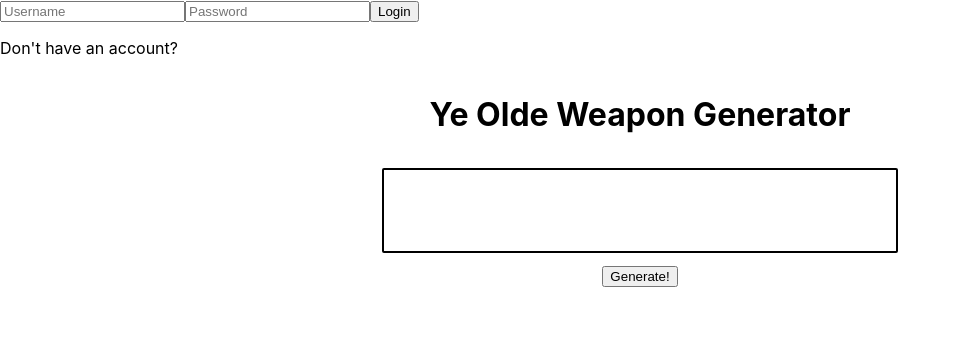
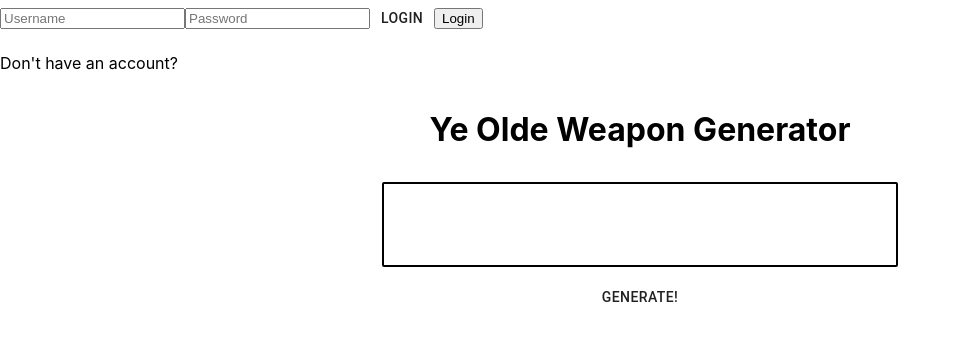
Before and after one commit to zheckert/legendary-weapon-generator, a React (Create React App) app in the folder client/: page / in a window 1280 px wide. Shown: the top 340 px of the page, without its empty margins (0-961 px from the left). Built offline with nearby package versions, Linux system fonts and the light colour scheme.

Commit message:
Began incorporating mui into project. currently login button doesnt work and theme is stock or default and needs to be updated. eventually I'll need to root everything else out and stuff but for now just getting some basic stuff in there

```diff
--- a/client/package.json
+++ b/client/package.json
@@ -3,6 +3,7 @@
   "version": "0.1.0",
   "private": true,
   "dependencies": {
+    "@material-ui/core": "^4.11.3",
     "@testing-library/jest-dom": "^5.11.6",
     "@testing-library/react": "^11.2.2",
     "@testing-library/user-event": "^12.6.0",
--- a/client/src/components/Current.js
+++ b/client/src/components/Current.js
@@ -1,5 +1,6 @@
 import React, { useContext } from "react"
 import { Context } from "./context/context"
+import { Button } from "@material-ui/core"
 
 export const Current = () => {
     const {weapon, generator, addFavorites} = useContext(Context)
@@ -15,8 +16,8 @@ export const Current = () => {
                 {weapon}
             </div>
             <div className="headerClass">
-                <button onClick={() => generator()}>Generate</button>
-                <button onClick={() => addFavorites(weapon, id)}>Save to Favorites</button>
+                <Button onClick={() => generator()}>Generate</Button>
+                <Button onClick={() => addFavorites(weapon, id)}>Save to Favorites</Button>
             </div>
         </div>
     )
--- a/client/src/components/Favorite.js
+++ b/client/src/components/Favorite.js
@@ -1,5 +1,6 @@
 import React, { useContext } from "react"
 import { Context } from "./context/context"
+import { Button } from "@material-ui/core"
 
 export const Favorite = (props) => {
     const {deleteWeapon} = useContext(Context)
@@ -10,7 +11,7 @@ export const Favorite = (props) => {
                 {props.name}
             </div>
             <div className="headerClass">
-                <button onClick={() => deleteWeapon(props._id)}>Remove from Favorites</button>
+                <Button variant="outlined" color="secondary" onClick={() => deleteWeapon(props._id)}>Remove</Button>
             </div>
         </div>
     )
--- a/client/src/components/Navbar.js
+++ b/client/src/components/Navbar.js
@@ -1,6 +1,7 @@
 import React, { useContext } from "react"
 import { UserContext } from "../components/context/UserProvider"
 import { Link } from "react-router-dom"
+import { Button } from "@material-ui/core"
 
 export const Navbar = () => {
 
@@ -11,6 +12,7 @@ export const Navbar = () => {
             <Link to="/">Home</Link>
             <Link to="/about">About</Link>
             <Link to="/profile">Profile</Link>
+            <Button onClick={() => logout()}>Logout</Button>
             <button onClick={() => logout()}>
                 Logout
             </button>
--- a/client/src/components/Public.js
+++ b/client/src/components/Public.js
@@ -1,5 +1,6 @@
 import React, { useContext } from "react"
 import { Context } from "./context/context"
+import { Button } from "@material-ui/core"
 
 export const Public = () => {
     const { generator, weapon } = useContext(Context)
@@ -13,7 +14,7 @@ export const Public = () => {
                 {weapon}
             </div>
             <div>
-                <button onClick={() => generator()}>Generate!</button>
+                <Button onClick={() => generator()}>Generate!</Button>
             </div>
             {/* This will be used when I integrate the project with an api!!!<div>
                 <button>Feeling crazy?</button>
--- a/client/src/components/authentication/AuthForm.js
+++ b/client/src/components/authentication/AuthForm.js
@@ -1,4 +1,5 @@
 import React from "react"
+import { Button } from "@material-ui/core"
 
 export const AuthForm = (props) => {
     const {
@@ -30,6 +31,8 @@ export const AuthForm = (props) => {
                 onChange={handleChange}
                 placeholder="Password"
             />
+            {/* material ui button needs some work here */}
+            <Button>{ buttonText }</Button>
             <button>{ buttonText }</button>
             <p>{errorMessage}</p>
         </form>
--- /dev/null
+++ b/client/src/components/theme.js
@@ -0,0 +1,18 @@
+import { createMuiTheme } from '@material-ui/core/styles';
+import purple from '@material-ui/core/colors/purple';
+import green from '@material-ui/core/colors/green';
+
+//currently, colors are stock; update that
+
+const theme = createMuiTheme({
+  palette: {
+    primary: {
+      main: purple[500],
+    },
+    secondary: {
+      main: green[500],
+    },
+  },
+});
+
+export default theme
--- a/client/src/index.js
+++ b/client/src/index.js
@@ -5,13 +5,18 @@ import './index.css';
 import {App} from './App';
 import { ContextProvider } from './components/context/context';
 import { UserProvider } from './components/context/UserProvider';
+//mui theme provider
+import {ThemeProvider} from "@material-ui/core/styles"
+import theme from "./components/theme"
 
 
 ReactDOM.render(
   <BrowserRouter>
     <UserProvider>
       <ContextProvider>
-        <App />
+        <ThemeProvider theme={theme}>
+          <App />
+        </ThemeProvider>
       </ContextProvider>
     </UserProvider>
   </BrowserRouter>,
```
Also changed, not shown: 2 other files (tests, documents, lock files or other folders).
